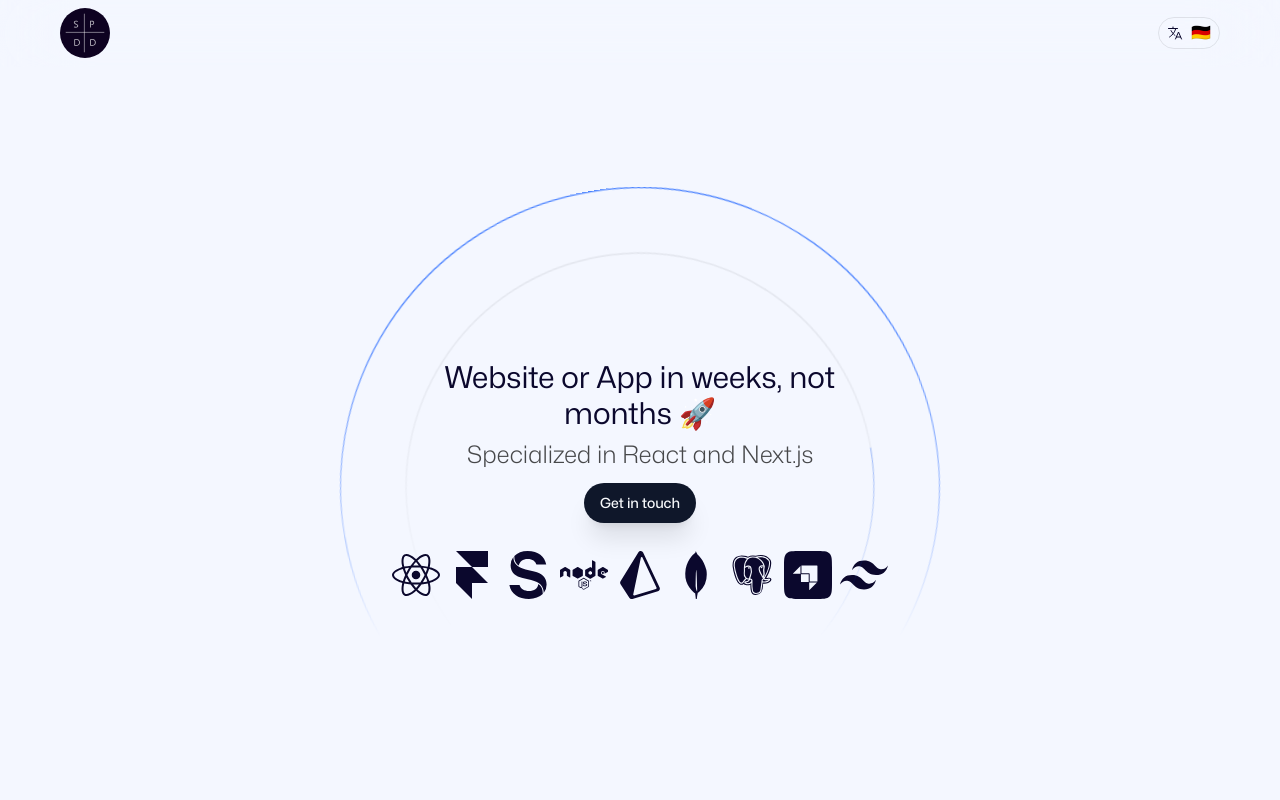
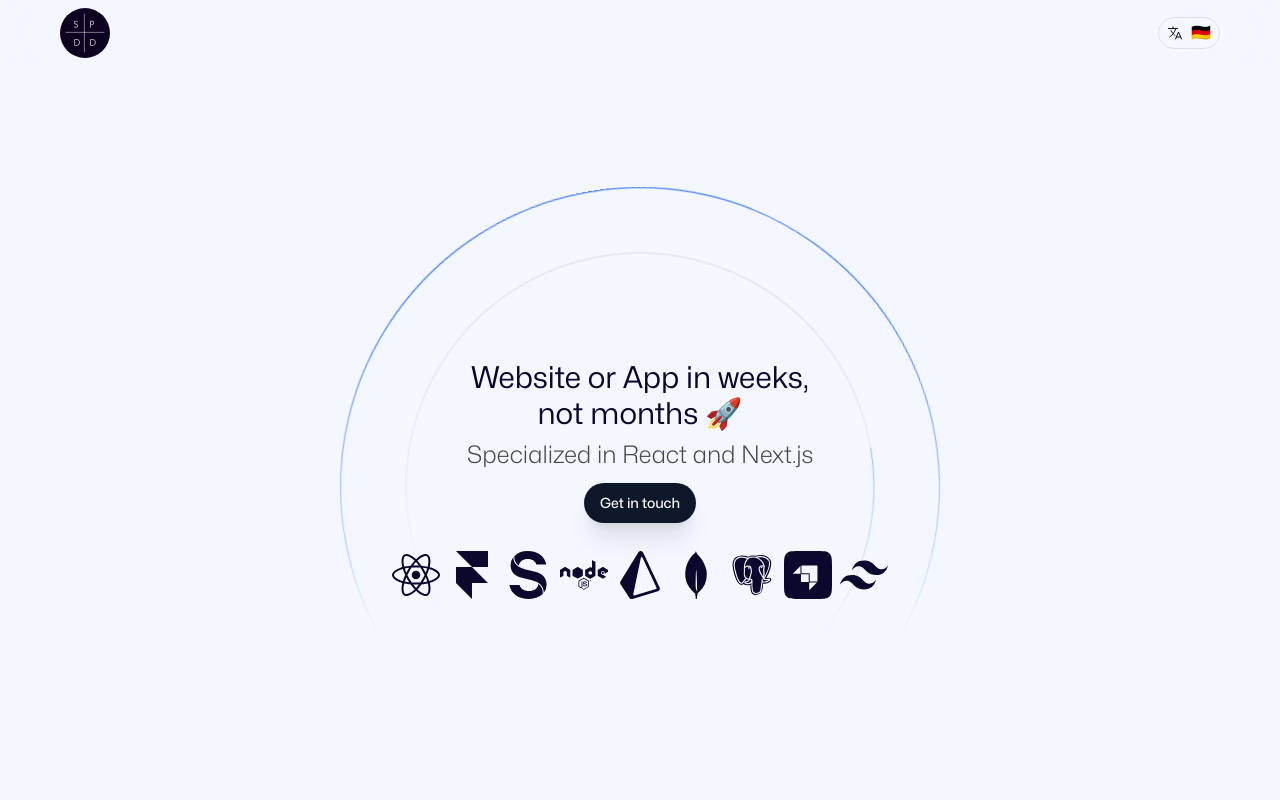
Before and after one commit to nizza1/wind, a Next.js app: page /en in a window 1280 px wide. Shown: the top 800 px of the page. Built offline with nearby package versions, Linux system fonts and the light colour scheme.

Commit message:
hero-title-length

```diff
--- a/src/app/components/home/hero/hero.tsx
+++ b/src/app/components/home/hero/hero.tsx
@@ -34,7 +34,7 @@ const Hero: React.FC<Content> = ({ title, subtitle, button }) => {
 
         <div className='flex justify-center align-center  flex-col relative min-h-[500px] md:h-screen max-h-[1100px] '>
 
-          <h1 className='text-center md:text-3xl text-[1.6rem] mb-2 max-w-[25ch] mx-auto z-[2] font-normal'>
+          <h1 className='text-center md:text-3xl text-[1.6rem] mb-2 max-w-[22ch] mx-auto z-[2] font-normal'>
             {title}
           </h1>
           <p className='text-1xl md:text-2xl text-center text-[var(--secondary-foreground)] z-[2]'>
```
